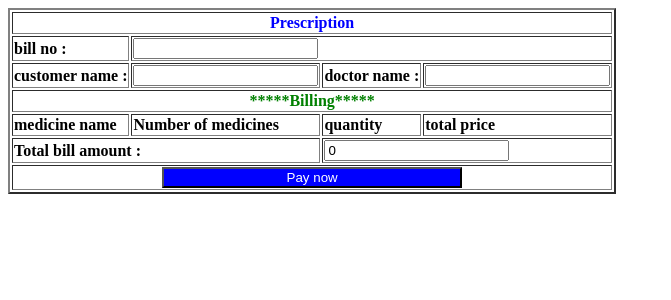
After one commit to mr-shahensha/seba_diagonistic, a PHP site: page /post.php in a window 1280 px wide. The commit adds this page. Shown: the top 300 px of the page, without its empty margins (0-671 px from the left). Run offline with PHP 8.4, Linux system fonts and the light colour scheme; data that the repository does not hold is empty.

Commit message:
almost done

```diff
--- a/medicine.php
+++ b/medicine.php
@@ -13,7 +13,6 @@ include("connection.php");
 <table border="2">
         <tr>
             <td><a href="index.php">home</a></td>
-            <td><a href="doctor.php">doctor</a></td>
             <td><a href="medicine.php">medicine</a></td>
         </tr>
    </table>
--- /dev/null
+++ b/post.php
@@ -0,0 +1,77 @@
+<?php
+include("connection.php");
+if(isset($_POST['submit'])){
+    $billno=$_REQUEST['bill_no'];
+    $customer_name=$_REQUEST['customer_name'];
+    $doctor_name=$_REQUEST['doctor_name'];
+
+}
+?>
+<form action="gopost.php" method="post">
+<table border="2">
+    <tr >
+        <th style="color:blue" colspan="4">Prescription</th>
+    </tr>
+    <tr>
+        <td><b>bill no : </b> </td>
+        <td colspan="3"><input type="text" value="<?php echo $billno;?>" readonly name="billno">
+        </td>
+    </tr>
+    <tr>
+        <td><b>customer name : </b> </td>
+        <td><input type="text" value="<?php echo $customer_name;?>" readonly name="cust_name"></td>
+        <td><b>doctor name : </b> </td>
+        <td><input type="text" value="<?php echo $doctor_name;?>" readonly name="doctor_name"></td>
+    </tr>
+   <tr>
+    <th colspan="4" style="color:green;">*****Billing*****</th>
+   </tr>
+
+    <tr>
+        <td><b> medicine name</b> </td>
+        <td><b> Number of medicines</b> </td>
+        <td><b> quantity </b></td>
+        <td><b>total price </b> </td>
+    </tr>
+    <?php
+        $query=mysqli_query($con,"SELECT * FROM `bill_details` where bill_no='$billno'");
+        $amount=0;
+        while($result=mysqli_fetch_assoc($query)){
+            $medicine_id=$result['medicine_id'];
+            $per_p=$result['per_p'];
+            $quantity=$result['quantity'];
+            $total_price=$result['total_price'];
+        $amount=$amount+$total_price;
+    ?>
+        <td><?php
+        $query2=mysqli_query($con,"select medicine_name from medicine  where medicine_id='$medicine_id'");
+        while($result2=mysqli_fetch_assoc($query2)){
+            $medicine_name=$result2['medicine_name'];
+        }
+
+        echo $medicine_name; ?></td>
+        <td><input type="text" value="<?php echo $per_p; ?>" readonly name="per_p">
+        </td>
+        <td><input type="text" value="<?php echo $quantity; ?>" readonly name="quantity">
+        </td>
+        <td><input type="text" value="<?php echo $total_price; ?>" readonly name="total_price">
+        </td>
+        <tr>
+    <?php
+        }
+    ?>
+
+
+    </tr>
+
+    <tr>
+        <td colspan="2">
+           <b>Total bill amount : </b>
+        </td>
+        <td colspan="2"><input type="text" value="<?php echo $amount;?>" readonly name="amount">
+        </td>
+    </tr>
+
+    <tr><th colspan="4"><input style="width:300px;background-color:blue;color:white;" type="submit" value="Pay now" name="submit"></th></tr>
+</table>
+</form>
```
Also changed, not shown: cart.php (+25 -9 lines), doctor.php (deleted, +0 -47 lines), getcheck.php (+11 -1 lines), gopost.php (added, +10 -0 lines), index.php (+18 -16 lines), submit_doctor.php (deleted, +0 -26 lines), totalp.php (+8 -1 lines).
